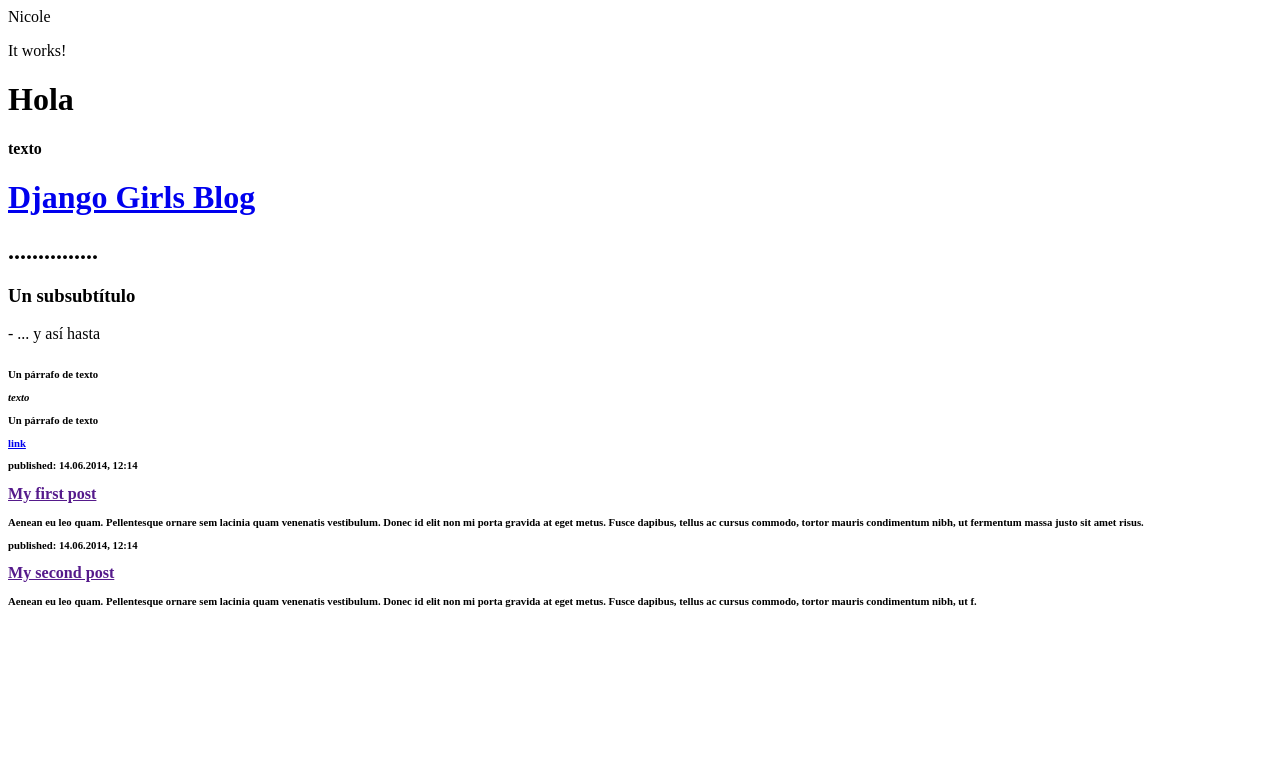
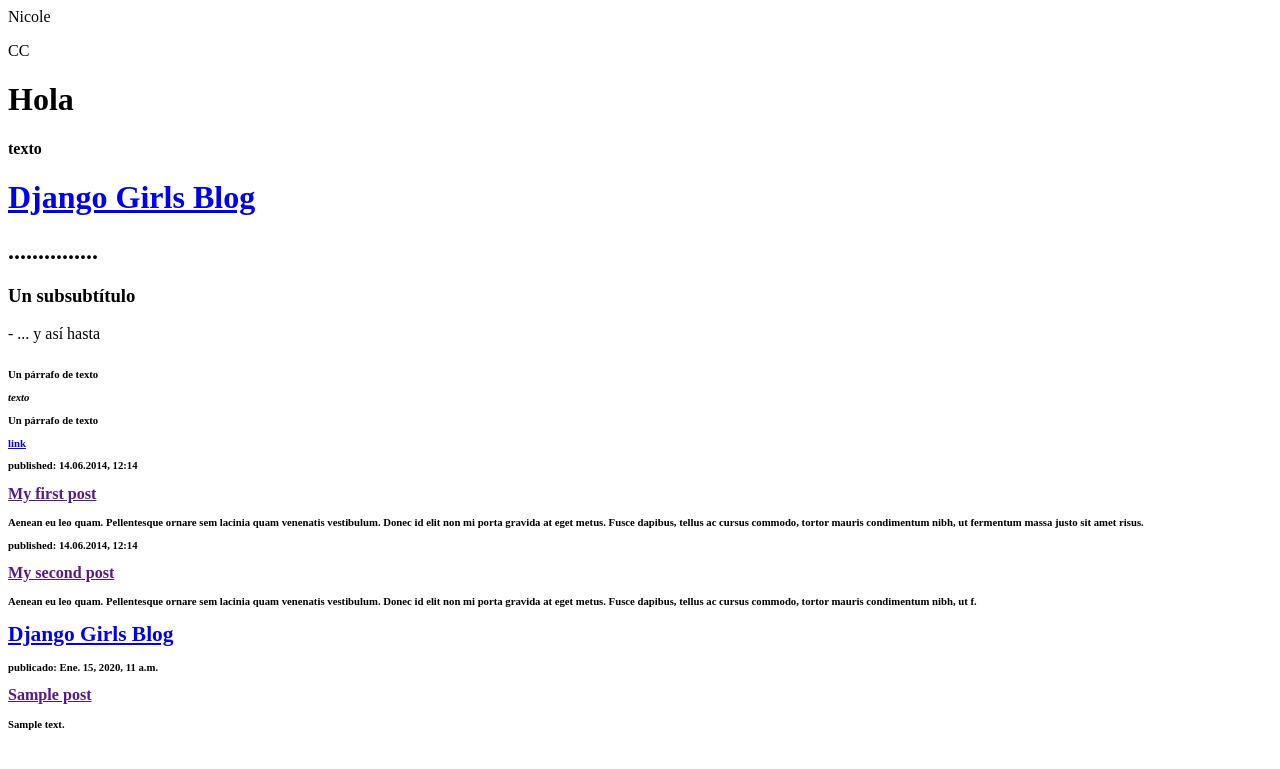
Before and after one commit to NicoleLeon/my-first-blog, a Django app: page / in a window 1280 px wide. Shown: the top 769 px of the page. Run offline with Django 3.2, Linux system fonts and the light colour scheme; tables that the repository leaves empty hold one stand-in row (values such as "Sample post").

Commit message:
Templates modificados para mostrar post desde base de datos.

```diff
--- a/blog/templates/blog/post_list.html
+++ b/blog/templates/blog/post_list.html
@@ -4,7 +4,7 @@
     </head>
     <body>
         <p>Nicole</p>
-        <p>It works!</p>
+        <p>CC</p>
         <h1>Hola</h1><strong>texto</strong>
         <div>
             <h1><a href="/">Django Girls Blog</a></h1>
@@ -26,6 +26,17 @@
             <p>published: 14.06.2014, 12:14</p>
             <h2><a href="">My second post</a></h2>
             <p>Aenean eu leo quam. Pellentesque ornare sem lacinia quam venenatis vestibulum. Donec id elit non mi porta gravida at eget metus. Fusce dapibus, tellus ac cursus commodo, tortor mauris condimentum nibh, ut f.</p>
+            <div>
+                <h1><a href="/">Django Girls Blog</a></h1>
+            </div>
+
+            {% for post in posts %}
+                <div>
+                    <p> publicado: {{ post.published_date }}</p>
+                    <h2><a href="">{{ post.title }}</a></h2>
+                    <p>{{ post.text|linebreaksbr }}</p>
+                </div>
+            {% endfor %}
 
     </body>
 </html>
--- a/blog/views.py
+++ b/blog/views.py
@@ -1,4 +1,7 @@
 from django.shortcuts import render
+from django.utils import timezone
+from .models import Post
 
 def post_list(request):
-    return render(request, 'blog/post_list.html', {})
+     posts = Post.objects.filter(published_date__lte=timezone.now()).order_by('published_date')
+     return render(request, 'blog/post_list.html', {'posts': posts})
```
